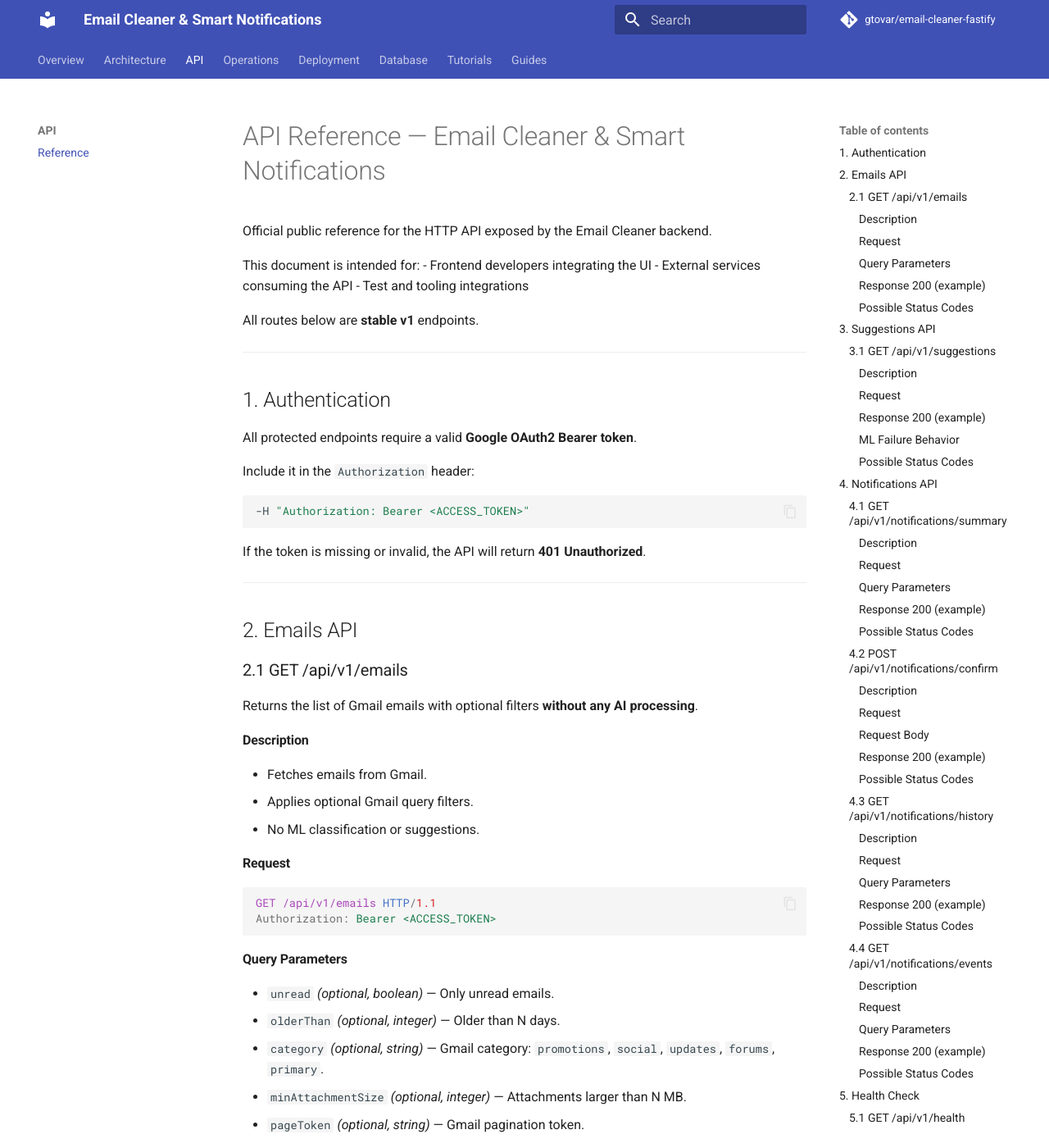
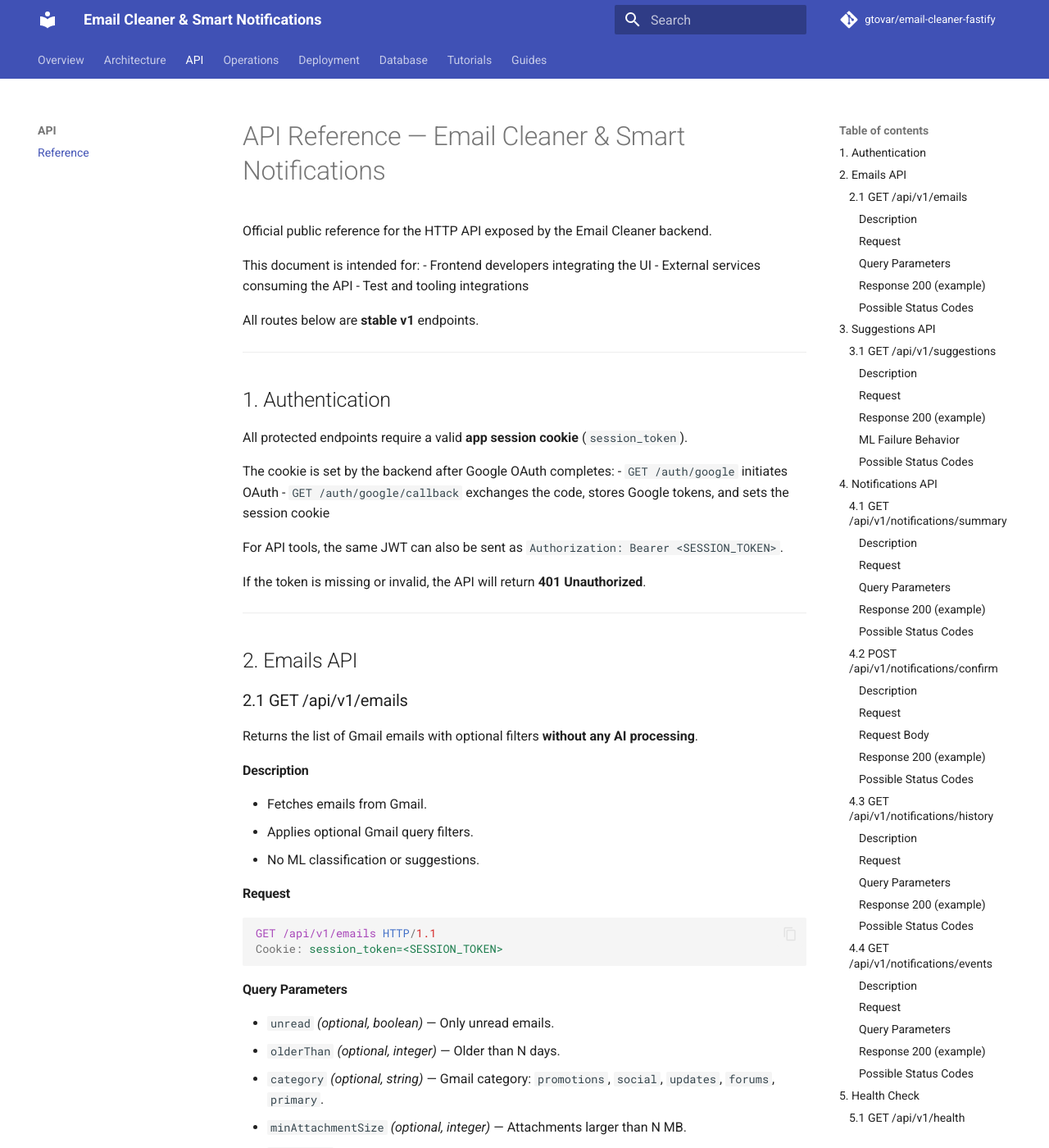
Before and after one commit to gtovar/email-cleaner-fastify, an MkDocs documentation site: the page built from docs/API_REFERENCE.md, in a window 1280 px wide and 1400 px high. Shown: the whole window at 82% size. Built offline with MkDocs 1.6.1 and Material for MkDocs 9.7.7, drawn with Linux system fonts in a browser that asks for light colours; comment, search, counter and statistics services are not loaded; some of the changed text lies outside the part shown.

Commit message:
docs(auth): describe session cookie flow
- update API auth section for session cookie
- refresh reentry notes and sprint log
- update project state for HU18

````diff
--- a/docs/API_REFERENCE.md
+++ b/docs/API_REFERENCE.md
@@ -13,13 +13,13 @@
 
 ## 1. Authentication
 
-All protected endpoints require a valid **Google OAuth2 Bearer token**.
+All protected endpoints require a valid **app session cookie** (`session_token`).
 
-Include it in the `Authorization` header:
+The cookie is set by the backend after Google OAuth completes:
+- `GET /auth/google` initiates OAuth
+- `GET /auth/google/callback` exchanges the code, stores Google tokens, and sets the session cookie
 
-```bash
--H "Authorization: Bearer <ACCESS_TOKEN>"
-```
+For API tools, the same JWT can also be sent as `Authorization: Bearer <SESSION_TOKEN>`.
 
 If the token is missing or invalid, the API will return **401 Unauthorized**.
 
@@ -41,7 +41,7 @@
 
 ```http
 GET /api/v1/emails HTTP/1.1
-Authorization: Bearer <ACCESS_TOKEN>
+Cookie: session_token=<SESSION_TOKEN>
 ```
 
 #### Query Parameters
@@ -103,7 +103,7 @@
 
 ```http
 GET /api/v1/suggestions HTTP/1.1
-Authorization: Bearer <ACCESS_TOKEN>
+Cookie: session_token=<SESSION_TOKEN>
 ```
 
 #### Response 200 (example)
@@ -173,7 +173,7 @@
 
 All routes share:
 
-* `Authorization: Bearer <ACCESS_TOKEN>`
+* `Cookie: session_token=<SESSION_TOKEN>`
 * Prefix: `/api/v1/notifications/...`
 
 ---
@@ -192,7 +192,7 @@
 
 ```http
 GET /api/v1/notifications/summary HTTP/1.1
-Authorization: Bearer <ACCESS_TOKEN>
+Cookie: session_token=<SESSION_TOKEN>
 ```
 
 #### Query Parameters
````
Also changed, not shown: PROJECT_STATE.md (+24 -4 lines), README_REENTRY.md (+2 -1 lines), Sprint_Log.md (+4 -1 lines).
